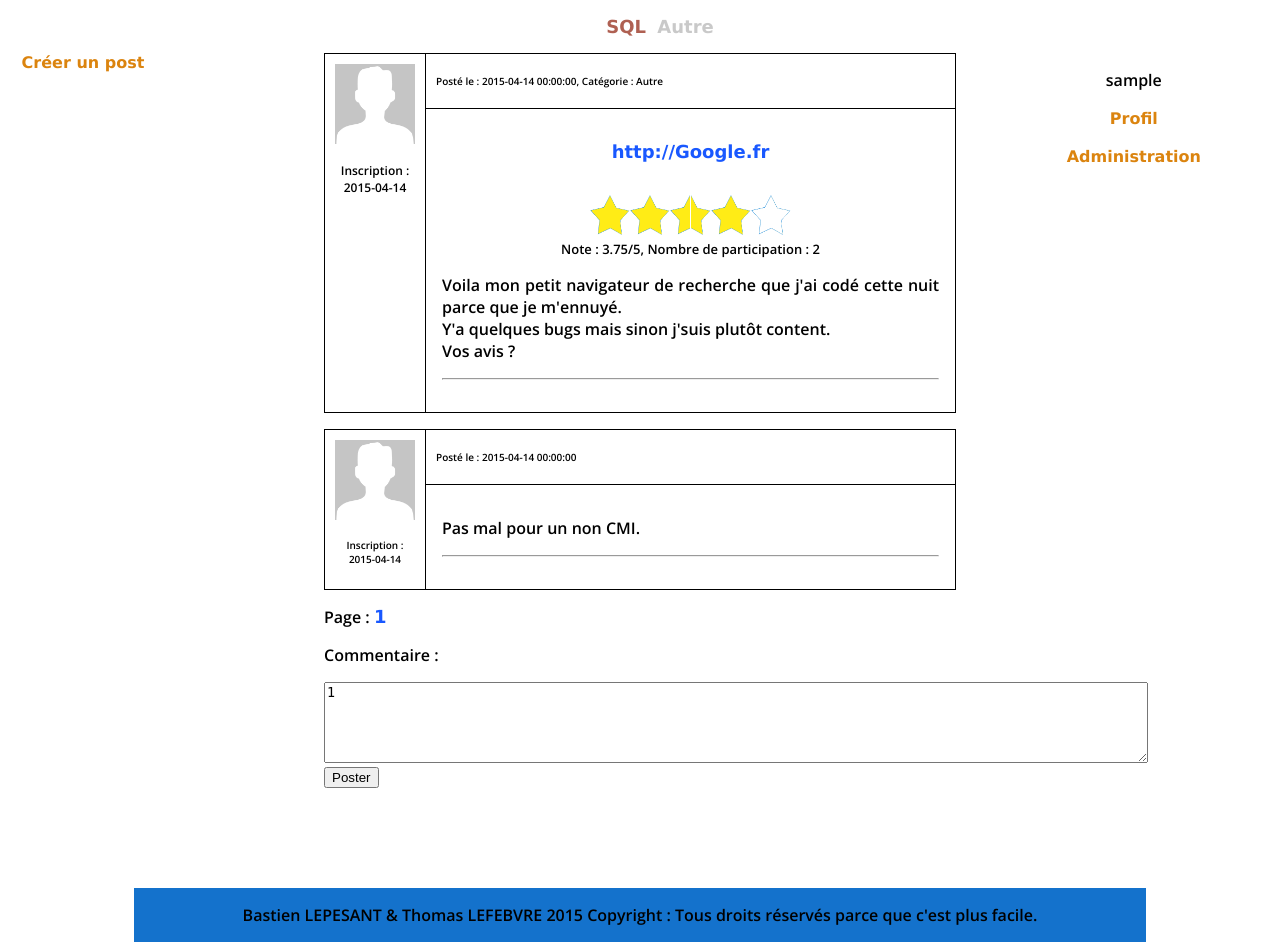
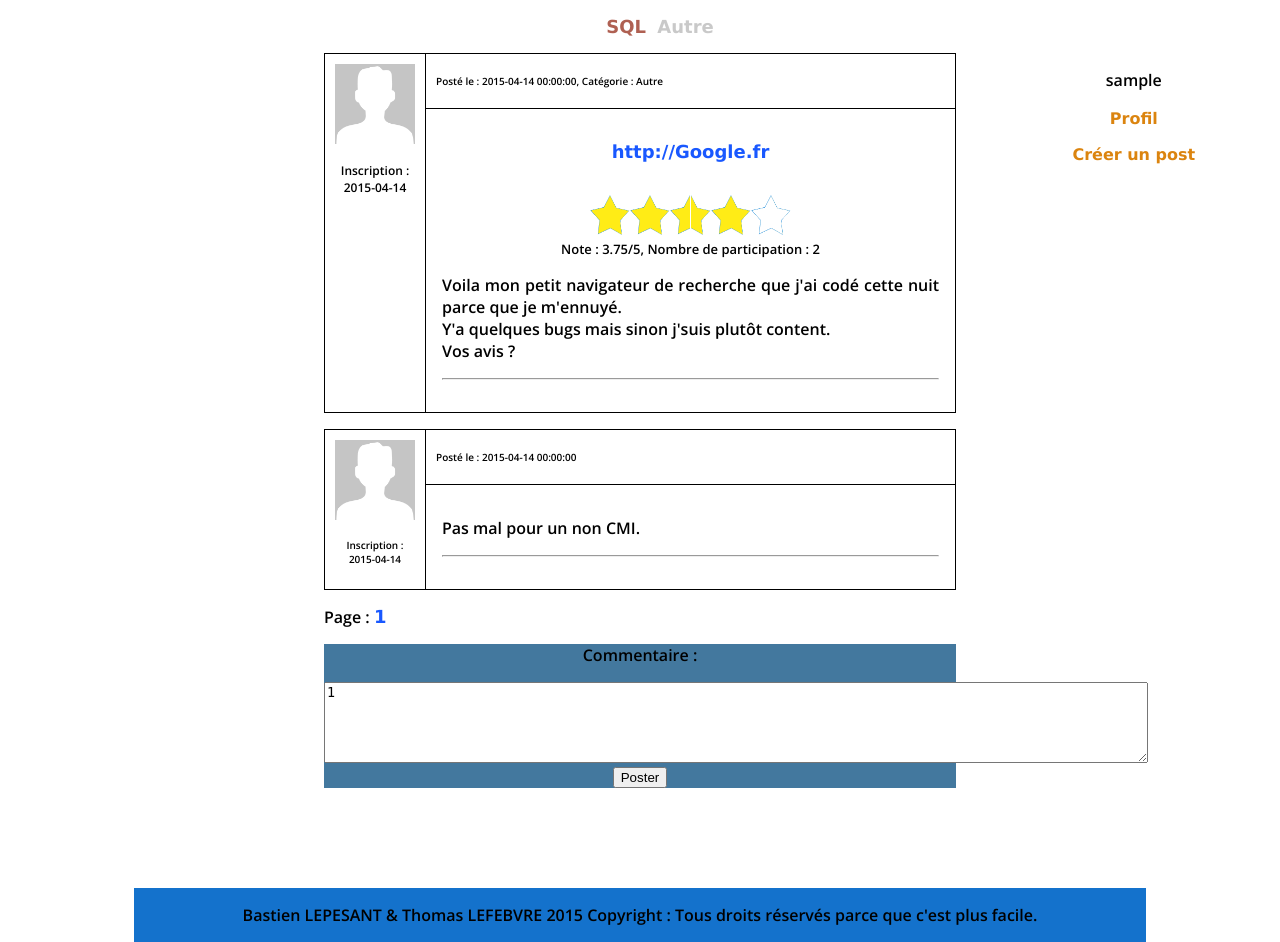
Before and after one commit to Eresia/colaboraweb, a PHP site: page /colaboraweb/url/readPost.php?id=9 in a window 1280 px wide. Shown: the part 180-1122 px from the top of the page. Run offline with PHP 8.4, Linux system fonts and the light colour scheme; the visitor is signed in with stand-in values (Sample User, id 1); data comes from the database, SQL or seed files in the repository; data that the repository does not hold is empty; a stand-in replaces the project's code that opens the database connection; some libraries are stand-ins or nearby versions; some web fonts are replaced.

Commit message:
Petits changements dans le CSS/PHP
Ajout de CSS pour certains formulaires.
l_menu supprimé, le lien vers la création de post a été mis dans le
menu de droite.

```diff
--- a/css/style3.css
+++ b/css/style3.css
@@ -22,10 +22,6 @@ a{
   -moz-transition: all 0.6s;
   -o-transition: all 0.6s;
   transition : all 0.6s;
-}
-
-a:hover{
-
 }
 
 ul{
@@ -142,11 +138,9 @@ span.gras{
 }
 
 .l_menu{
-  position: relative;
-  float: left;
-  width: 150px;
+  display : inline-block;
   text-align: center;
-  margin-right: 5%;
+  width : 100%;
 }
 
 .l_menu a{
@@ -156,12 +150,17 @@ span.gras{
   color : #DB840F;
 }
 
+.l_menu a:hover{
+  color : #1958FF;
+}
+
 .r_menu{
   position: relative;
   float: right;
   width: 150px;
   text-align: center;
   margin-right: 5%;
+  margin-bottom: 5%;
 }
 
 .r_menu a{
--- a/css/stylePost.css
+++ b/css/stylePost.css
@@ -8,6 +8,11 @@ formulaire de création d'un post (lien+note)
 	display: table;
 	width: 100%;
 	margin-bottom: 1em;
+}
+
+.post_form{
+	background-color: #43789E;
+	text-align: center;
 }
 
 .info_author{
--- a/css/styleProfil.css
+++ b/css/styleProfil.css
@@ -29,7 +29,7 @@ affichage des profils utilisateurs du site.
 }
 
 .profil_content{
-
+	background-color: #43789E;
 }
 
 .profil_content:hover{
--- a/function/base.php
+++ b/function/base.php
@@ -55,19 +55,27 @@
 		$mysql->close();
         return $menu;
     }
-
+	/*
 	function leftMenu(){
         $menu = '<div class="l_menu">';
+        if(isset($_SESSION['id'])){
 		$menu .= '<a href="'.HTTP_ROOT.'/url/createPost.php">Créer un post</a>';
+		}
+		else{
+
+		}
 		$menu .= '</div>';
         return $menu;
-    }
+    }*/
 
     function rightMenu(){
         $menu = '<div class="r_menu">';
 		if(isset($_SESSION['id'])){
 			$menu .= '<p>'.$_SESSION['pseudo'].'</p>';
 			$menu .= '<p><a href="'.HTTP_ROOT.'/profil/edit_profil.php">Profil</a></p>';
+			if($_SESSION['group'] == 2 OR $_SESSION['group'] == 3){
+			$menu .= '<a href="'.HTTP_ROOT.'/url/createPost.php">Créer un post</a>';
+			}
 			if($_SESSION['group'] == 3){
 				$menu .= '<p><a href="'.HTTP_ROOT.'/administration/administration.php">Administration</a></p>';
 			}
@@ -85,8 +93,8 @@
 		$result .= '<div class="core">';
 
 		$result .= topMenu();
-		$result .= leftMenu();
         $result .= rightMenu();
+
 
 		$result .= '<div class="content">';
 
--- a/profil/edit_profil.php
+++ b/profil/edit_profil.php
@@ -26,9 +26,7 @@
 
 		$result .= '<div class="profil_date">';
 		$result .= '<p>Date d\'inscription : '.$info['date_inscription'].'</p>';
-		//echo '<p class="consult_inslink">Consulter profil : <a href="./consulte_profil.php?name=Monsieur>Go</a></p>';
 		$result .= '</div>';
-
 		$result .= '<div class="profil_content">';
 		if(strlen($info['avatar']) != 0){
 			$avatar = $info['avatar'];
```
